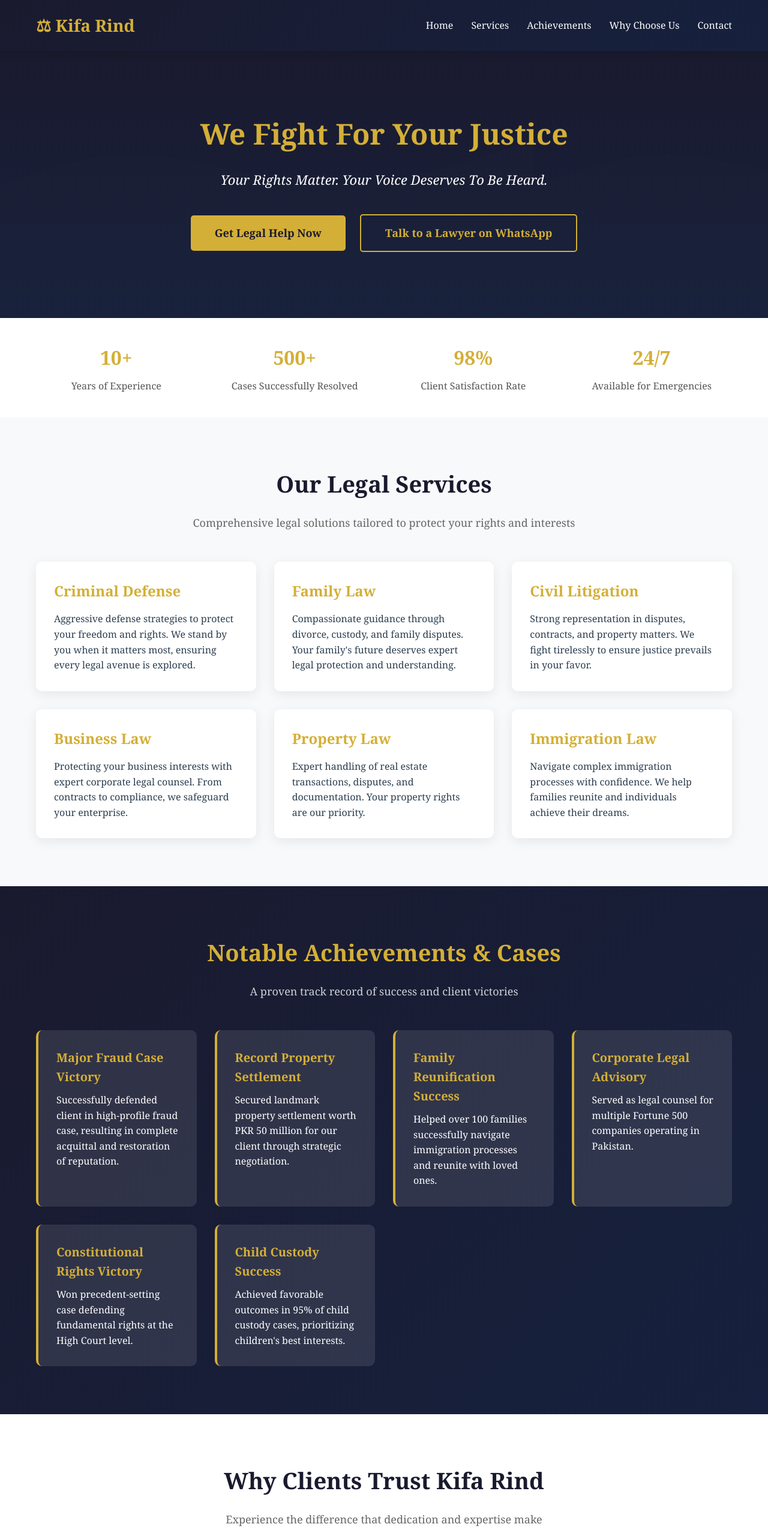
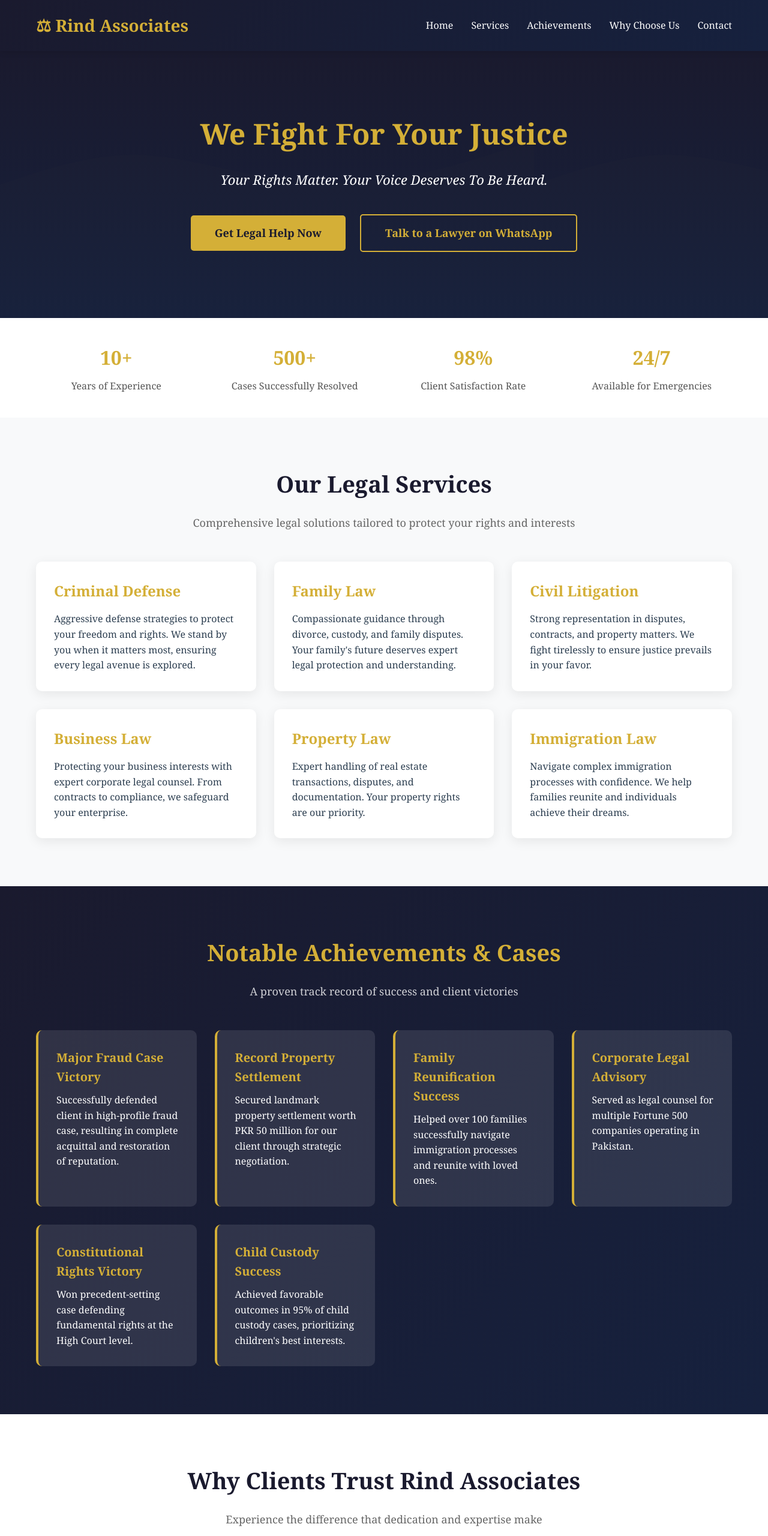
Before and after one commit to AminjanBaloch/LawWebsite, a plain HTML site: page index.html in a window 1280 px wide. Shown: the top 2560 px of the page at 60% size. Drawn offline with Linux system fonts and the light colour scheme.

Commit message:
Update index.html

```diff
--- a/index.html
+++ b/index.html
@@ -3,7 +3,8 @@
 <head>
     <meta charset="UTF-8">
     <meta name="viewport" content="width=device-width, initial-scale=1.0">
-    <title>Kifa Rind - Expert Legal Services in Karachi</title>
+    <title>Rind Associates - Expert Legal Services in Karachi</title>
+    <meta name="google-site-verification" content="xx6leGNYp6oU5RXrqol5xG1YNWOvOwjjm7LKCxF8-6g" />
     <style>
         * {
             margin: 0;
@@ -425,7 +426,7 @@
     <header>
         <div class="container">
             <nav>
-                <div class="logo">⚖ Kifa Rind</div>
+                <div class="logo">⚖ Rind Associates</div>
                 <button class="mobile-menu-btn" onclick="toggleMenu()">☰</button>
                 <ul class="nav-links" id="navLinks">
                     <li><a href="#home">Home</a></li>
@@ -545,7 +546,7 @@
     <!-- Why Choose Us -->
     <section class="why-choose" id="why-choose">
         <div class="container">
-            <h2 class="section-title">Why Clients Trust Kifa Rind</h2>
+            <h2 class="section-title">Why Clients Trust Rind Associates</h2>
             <p class="section-subtitle">Experience the difference that dedication and expertise make</p>
 
             <div class="why-grid">
@@ -659,7 +660,7 @@
     <footer>
         <div class="container">
             <div class="footer-content">
-                <h3 style="color: #d4af37; margin-bottom: 15px;">⚖ Kifa Rind - Legal Services</h3>
+                <h3 style="color: #d4af37; margin-bottom: 15px;">⚖ Rind Associates - Legal Services</h3>
                 <p>Fighting for justice, protecting your rights.</p>
                 <div class="footer-links">
                     <a href="#services">Services</a>
@@ -669,7 +670,7 @@
                 </div>
             </div>
             <p style="margin-top: 20px; padding-top: 20px; border-top: 1px solid rgba(255,255,255,0.1);">
-                &copy; 2024 Kifa Rind Legal Services. All Rights Reserved.
+                &copy; 2024 Rind Associates Legal Services. All Rights Reserved.
             </p>
             <p style="font-size: 14px; color: rgba(255,255,255,0.6); margin-top: 10px;">
                 Clifton Block 2, Karachi | +92 332 5595462
```
